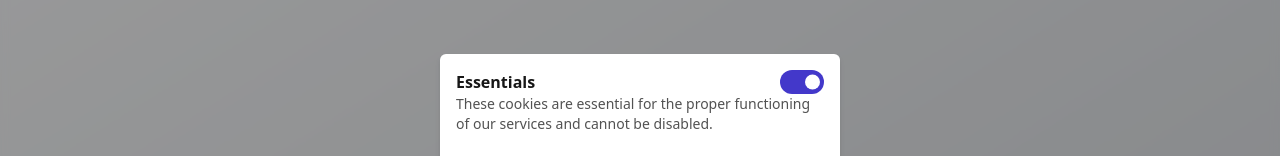
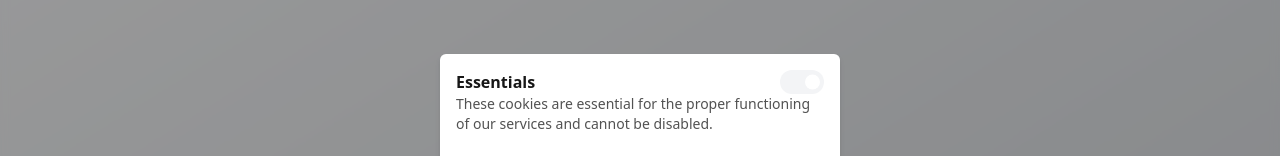
Before and after one commit to qianzhong516/cookie-consent, a React (Vite) app: page / in a window 1280 px wide. Both pictures are taken after a click on the button "Manage Cookies". Shown: the part 137-293 px from the top of the page. Built offline with nearby package versions, Linux system fonts and the light colour scheme.

Commit message:
add disabled state to toggle slider

```diff
--- a/src/ManageCookiesModal.jsx
+++ b/src/ManageCookiesModal.jsx
@@ -9,11 +9,11 @@ const manageCookieContent = [
     { title: 'Marketing', subtitle: 'These cookies allow us to show you advertisements relevant to you through our advertising partners.' },
 ];
 
-const ManageCookieItem = memo(function ManageCookieItem({ title, subtitle, isOn, onToggle }) {
+const ManageCookieItem = memo(function ManageCookieItem({ title, subtitle, isOn, onToggle, disabled }) {
     return <div className='flex flex-col '>
         <div className='flex justify-between items-center'>
             <h3 className='text-md font-bold text-neutral-900'>{title}</h3>
-            <ToggleSlider on={isOn} onToggle={onToggle} />
+            <ToggleSlider on={isOn} onToggle={onToggle} disabled={disabled} />
         </div>
         <p className='text-sm text-neutral-600'>{subtitle}</p>
     </div>
@@ -56,7 +56,8 @@ const ManageCookieModal = ({
             title={title}
             subtitle={subtitle}
             isOn={allowedCookies[i]}
-            onToggle={createOnToggle(i)} />);
+            onToggle={createOnToggle(i)}
+            disabled={i === 0} />);
 
     const footer = (<div className='flex flex-col gap-2'>
         <div className='flex justify-between gap-2'>
--- a/src/ToggleSlider.jsx
+++ b/src/ToggleSlider.jsx
@@ -1,13 +1,13 @@
 import { twMerge } from 'tailwind-merge';
 
-const ToggleSlider = ({ on, onToggle }) => {
+const ToggleSlider = ({ on, onToggle, disabled }) => {
     const nobClasses = 'before:absolute before:content-[""] before:top-1/2 before:-translate-y-1/2 before:left-1 before:w-[15px] before:h-[15px] before:bg-white before:rounded-full before:transition-all before:duration-400';
 
-    const nobCheckedClasses = 'peer-checked:bg-indigo-700 before:peer-checked:left-full before:peer-checked:-translate-x-[calc(100%+4px)]';
+    const nobCheckedClasses = 'peer-disabled:bg-gray-100 peer-checked:bg-indigo-700 before:peer-checked:left-full before:peer-checked:-translate-x-[calc(100%+4px)]';
 
     return (
-        <label className='relative w-[44px] h-[24px] cursor-pointer'>
-            <input type="checkbox" checked={on} onChange={onToggle} className='peer opacity-0' />
+        <label className='relative w-[44px] h-[24px] cursor-pointer has-[:disabled]:cursor-default'>
+            <input type="checkbox" checked={on} onChange={onToggle} className='peer opacity-0' disabled={disabled} />
             <span className={twMerge('absolute inset-0 bg-gray-100 rounded-xl transition duration-400', nobClasses, nobCheckedClasses)}></span>
         </label>
     );
```
